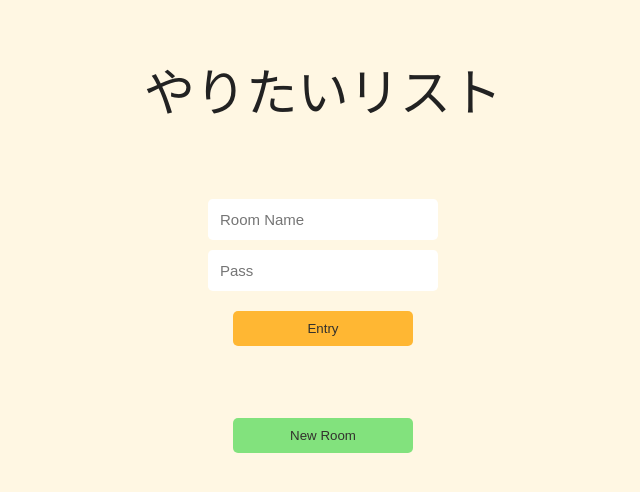
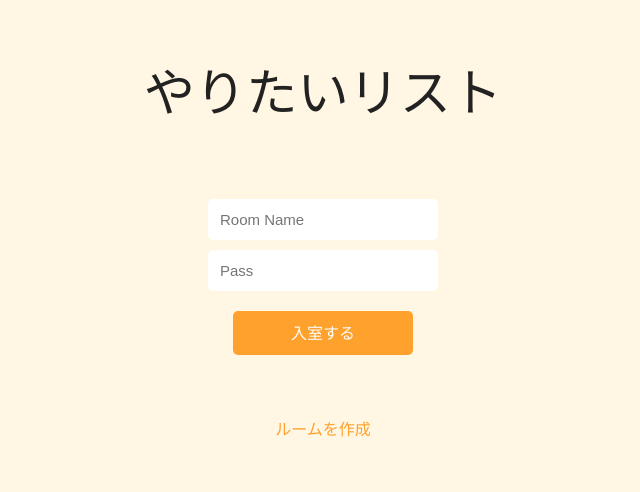
Before and after one commit to arie0703/watch-list-app, a React (Vite) app: page / in a window 1280 px wide. Shown: the top 492 px of the page, without its empty margins (317-957 px from the left). Built offline with nearby package versions, Linux system fonts and the light colour scheme; no server answers; a web font is replaced by a local one.

Commit message:
:lipstick: ボタンUIの変更, common化, placeholderを日本語に変更

```diff
--- a/src/common.scss
+++ b/src/common.scss
@@ -108,6 +108,54 @@ h1 {
   }
 }
 
+// button
+button {
+  background: none;
+  outline: none;
+  font: inherit;
+  border: none;
+}
+
+.orange-button-primary {
+  background: #ff8c00;
+  font-weight: 700;
+  color: #fff;
+  border: none;
+  border-radius: 5px;
+  padding: 10px;
+  width: 180px;
+  display: block;
+  margin: 20px auto;
+  opacity: 0.8;
+
+  &:hover {
+    cursor: pointer;
+    opacity: 1;
+    transition: 0.5s;
+  }
+}
+
+
+.orange-button-secondary {
+  background: transparent;
+  font-weight: 800;
+  color: #ff8c00;
+  padding: 10px;
+  width: 180px;
+  display: block;
+  margin: 0 auto;
+  opacity: 0.8;
+
+  &:hover {
+    cursor: pointer;
+    opacity: 1;
+    transition: 0.5s;
+  }
+}
+
+input:-webkit-autofill {
+  box-shadow: 0 0 0 1000px white inset;
+}
 
 @media screen and (max-width: 480px) {
   .modal-item-content {
--- a/src/components/entry/entry.module.scss
+++ b/src/components/entry/entry.module.scss
@@ -11,21 +11,4 @@
     border: none;
     border-radius: 0.3rem;
   }
-
-  .submit-button {
-    background: #ffa808;
-    border: none;
-    border-radius: 5px;
-    padding: 10px;
-    width: 180px;
-    display: block;
-    margin: 20px auto;
-    opacity: 0.8;
-
-    &:hover {
-      cursor: pointer;
-      opacity: 1;
-      transition: 0.5s;
-    }
-  }
 }
--- a/src/components/entry/index.tsx
+++ b/src/components/entry/index.tsx
@@ -11,7 +11,7 @@ interface EntryProps {
 export const Entry = ({ setCurrentRoom }: EntryProps) => {
   const formMethods = useForm<EntryRoomFormInput>();
   const { register, handleSubmit } = formMethods;
-  const [_, setCookie] = useCookies();
+  const [, setCookie] = useCookies();
 
   const onSubmit = (e: React.FormEvent<HTMLFormElement>) => {
     e.preventDefault();
@@ -48,8 +48,8 @@ export const Entry = ({ setCurrentRoom }: EntryProps) => {
             {...register("roomPass")}
           ></input>
 
-          <button className={styles["submit-button"]} type="submit">
-            Entry
+          <button className="orange-button-primary" type="submit">
+            入室する
           </button>
         </div>
       </form>
--- a/src/components/exit-button/index.tsx
+++ b/src/components/exit-button/index.tsx
@@ -6,7 +6,7 @@ interface ExitButtonProps {
 }
 
 export const ExitButton = ({ setCurrentRoom }: ExitButtonProps) => {
-  const [_, setCookie] = useCookies();
+  const [, setCookie] = useCookies();
 
   const exitRoom = () => {
     // session_idを削除することで、入室状況がリセットされる
@@ -21,7 +21,7 @@ export const ExitButton = ({ setCurrentRoom }: ExitButtonProps) => {
           exitRoom();
         }}
       >
-        Exit Room
+        退出する
       </button>
     </div>
   );
--- a/src/components/floating-button/floating-button.module.scss
+++ b/src/components/floating-button/floating-button.module.scss
@@ -5,8 +5,8 @@
   width: 70px;
   height: 70px;
   border-radius: 50%;
-  bottom: 10px;
-  right: 10px;
+  bottom: 60px;
+  right: 15px;
   // padding: 6px 40px;
 
   &:hover {
--- a/src/components/form/index.tsx
+++ b/src/components/form/index.tsx
@@ -25,18 +25,18 @@ export const Form = ({ roomUUID }: FormProps) => {
         <div className={styles["form"]}>
           <input
             className={styles["text-field"]}
-            placeholder="Title"
+            placeholder="タイトル"
             {...register("title")}
           ></input>
 
           <textarea
             className={`${styles["text-field"]} ${styles["comment"]}`}
-            placeholder="Comment"
+            placeholder="コメント(任意)"
             {...register("comment")}
           ></textarea>
 
-          <button className={styles["submit-button"]} type="submit">
-            Add
+          <button className="orange-button-primary" type="submit">
+            追加
           </button>
         </div>
       </form>
--- a/src/components/new-room/index.tsx
+++ b/src/components/new-room/index.tsx
@@ -17,7 +17,7 @@ export const NewRoom = ({ setCurrentRoom }: NewRoomProps) => {
 
   const formMethods = useForm<NewRoomFormInput>();
   const { register, handleSubmit, reset } = formMethods;
-  const [_, setCookie] = useCookies();
+  const [, setCookie] = useCookies();
 
   const onSubmit = (e: React.FormEvent<HTMLFormElement>) => {
     e.preventDefault();
@@ -43,8 +43,8 @@ export const NewRoom = ({ setCurrentRoom }: NewRoomProps) => {
 
   return (
     <div className={styles["new-room"]}>
-      <button className={styles["new-room-button"]} onClick={() => setIsOpen(true)}>
-        New Room
+      <button className="orange-button-secondary" onClick={() => setIsOpen(true)}>
+        ルームを作成
       </button>
 
       {/* Modal */}
@@ -67,7 +67,7 @@ export const NewRoom = ({ setCurrentRoom }: NewRoomProps) => {
                 {...register("roomName")}
               ></input>
 
-              <button className={styles["submit-button"]} type="submit" disabled={newRoomResponse?.isSuccess}>
+              <button className="orange-button-primary" type="submit" disabled={newRoomResponse?.isSuccess}>
                 ルームを作成
               </button>
             </div>
--- a/src/components/new-room/new-room.module.scss
+++ b/src/components/new-room/new-room.module.scss
@@ -1,23 +1,3 @@
-.new-room {
-
-  .new-room-button {
-    background: #64de64;
-    border: none;
-    border-radius: 5px;
-    padding: 10px;
-    width: 180px;
-    display: block;
-    margin: 20px auto;
-    opacity: 0.8;
-
-    &:hover {
-      cursor: pointer;
-      opacity: 1;
-      transition: 0.5s;
-    }
-  }
-}
-
 input.text-field {
   padding: 12px;
   font-size: 15px;
```
